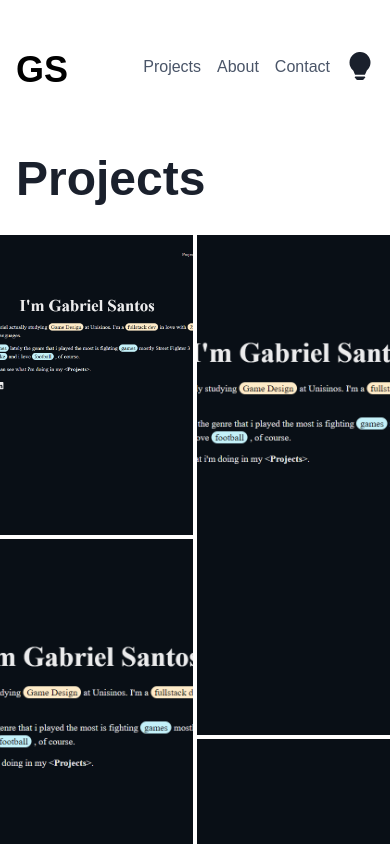
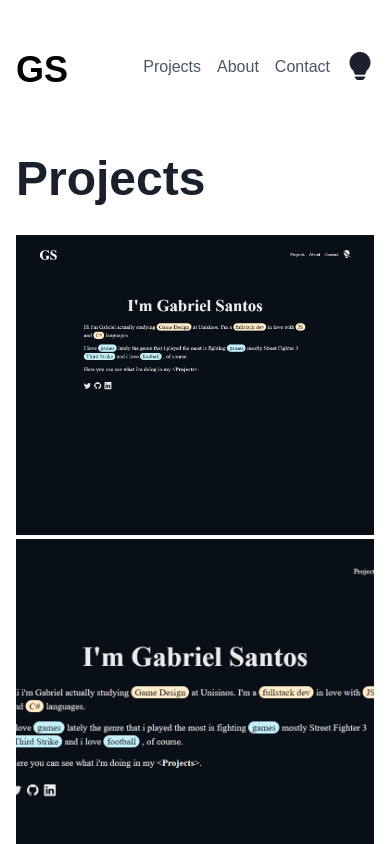
Before and after one commit to gbcosta/portfolio-react-ts, a React (Vite) app: page /projects in a window 390 px wide. Shown: the top 844 px of the page. Built offline with nearby package versions, Linux system fonts and the light colour scheme.

Commit message:
Projects responsivity

```diff
--- a/src/pages/projects.tsx
+++ b/src/pages/projects.tsx
@@ -1,4 +1,4 @@
-import { Flex, Heading, Progress, Text, useColorMode } from "@chakra-ui/react";
+import { Flex, Heading, Text } from "@chakra-ui/react";
 import { MarginPage } from "@components/MarginComponent";
 import { ProjectCard } from "@components/projectCard/projectCard";
 
@@ -7,7 +7,13 @@ export const Projects = (): JSX.Element => {
     <MarginPage>
       <Heading size={"3xl"}>Projects</Heading>
       <Text fontSize={"xl"} sx={{ mt: 8 }}></Text>
-      <Flex gap={1} sx={{ flexDirection: "row", justifyContent: "center" }}>
+      <Flex
+        gap={1}
+        sx={{
+          flexDirection: { base: "column", xl: "row" },
+          justifyContent: "center",
+        }}
+      >
         <Flex gap={1} sx={{ flexDir: "column" }}>
           <ProjectCard size={"extraSmall"}></ProjectCard>
           <ProjectCard></ProjectCard>
```
